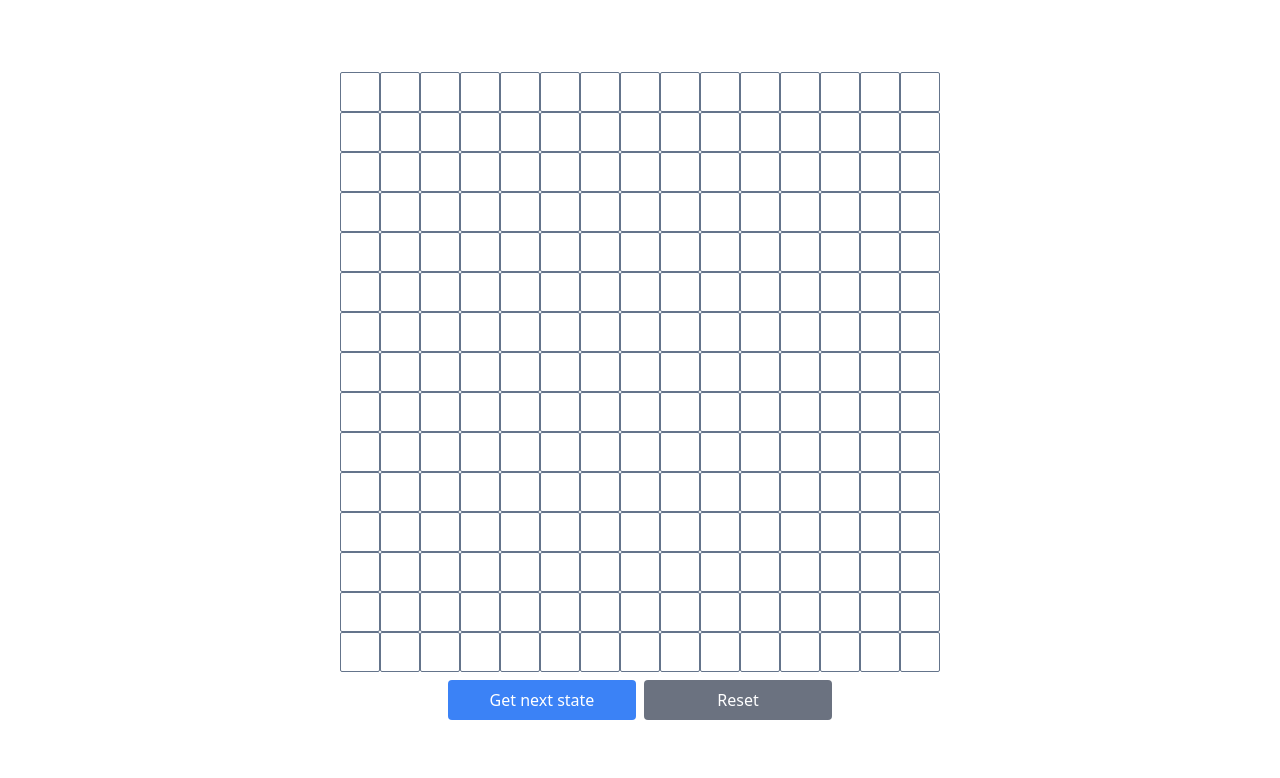
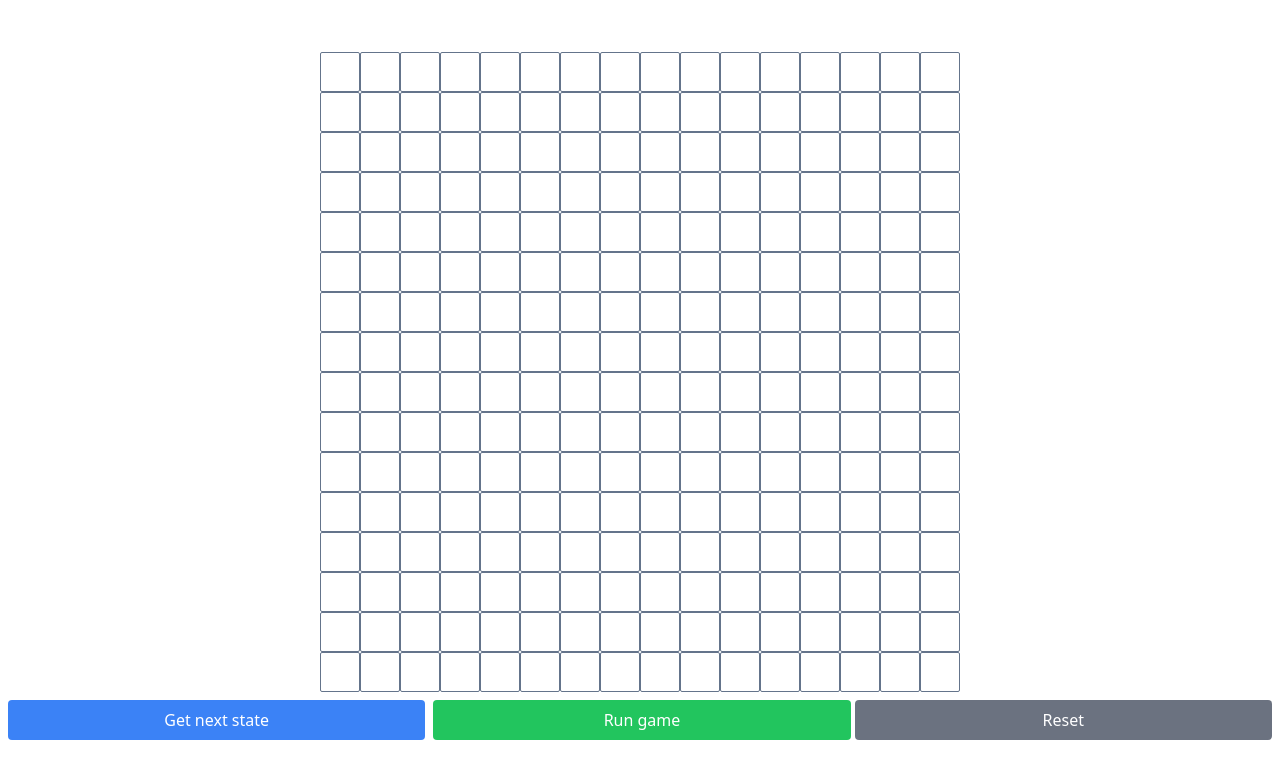
Before and after one commit to samdalvai/game-of-life, a React (Vite) app: page / in a window 1280 px wide. Shown: the top 778 px of the page. Built offline with nearby package versions, Linux system fonts and the light colour scheme.

Commit message:
Make game board occupy full width

```diff
--- a/src/App.tsx
+++ b/src/App.tsx
@@ -3,7 +3,7 @@ import GameBoard from "./components/GameBoard";
 function App() {
   return (
     <div className="w-screen h-screen bg-white flex flex-col justify-center items-center p-2">
-      <GameBoard rows={15} columns={15} />
+      <GameBoard rows={16} columns={16} />
     </div >
   );
 }
--- a/src/components/GameBoard.tsx
+++ b/src/components/GameBoard.tsx
@@ -6,6 +6,7 @@ import { getNextCellMatrixState } from "../core/rules";
 
 const GameBoard = ({ rows, columns }: { rows: number, columns: number }) => {
     const [cellMatrix, setCellMatrix] = useState<CellMatrix>(initializeCellMatrix(rows, columns));
+    const [timedUpdateActive, setTimedUpdateActive] = useState<boolean>(false);
 
     const handleCellClick = (cell: Cell) => {
         const nextState: CellState = cell.state === 'alive' ? 'dead' : 'alive';
@@ -25,9 +26,9 @@ const GameBoard = ({ rows, columns }: { rows: number, columns: number }) => {
         setCellMatrix(initializeCellMatrix(rows, columns));
     };
 
-    return <>
+    return <div className="w-full flex flex-col justify-center">
         {
-            cellMatrix.map((cellRow: Cell[], index: number) => <div key={'row-' + index} className="flex">
+            cellMatrix.map((cellRow: Cell[], index: number) => <div key={'row-' + index} className="flex justify-center">
                 {
                     cellRow.map((cell: Cell) => {
                         const { xAxis, yAxis } = cell.coordinates;
@@ -39,10 +40,15 @@ const GameBoard = ({ rows, columns }: { rows: number, columns: number }) => {
                 }
             </div>)
         }
-        <div className="py-2 w-96 flex justify-between">
+        <div className="py-2 w-full flex justify-between">
             <div className="pe-1 w-full">
                 <button className="px-4 py-2 w-full bg-blue-500 text-white rounded hover:bg-blue-600" onClick={handleGetNextState}>
                     Get next state
+                </button>
+            </div>
+            <div className="ps-1 w-full">
+                <button className="px-4 py-2 w-full bg-green-500 text-white rounded hover:bg-green-600" onClick={handleResetState}>
+                    Run game
                 </button>
             </div>
             <div className="ps-1 w-full">
@@ -51,7 +57,7 @@ const GameBoard = ({ rows, columns }: { rows: number, columns: number }) => {
                 </button>
             </div>
         </div>
-    </>;
+    </div>;
 };
 
 export default GameBoard;
--- /dev/null
+++ b/src/components/TimedCounter.tsx
@@ -0,0 +1,21 @@
+import { useEffect, useState } from "react";
+
+const TimedCounter = () => {
+    const [count, setCount] = useState<number>(0);
+
+  useEffect(() => {
+    const intervalId = setInterval(() => {
+      setCount(prevCount => prevCount + 1);
+    }, 1000);
+
+    return () => clearInterval(intervalId);
+  }, []);
+
+  return (
+    <div>
+      <p>Count: {count}</p>
+    </div>
+  );
+};
+
+export default TimedCounter;
```
